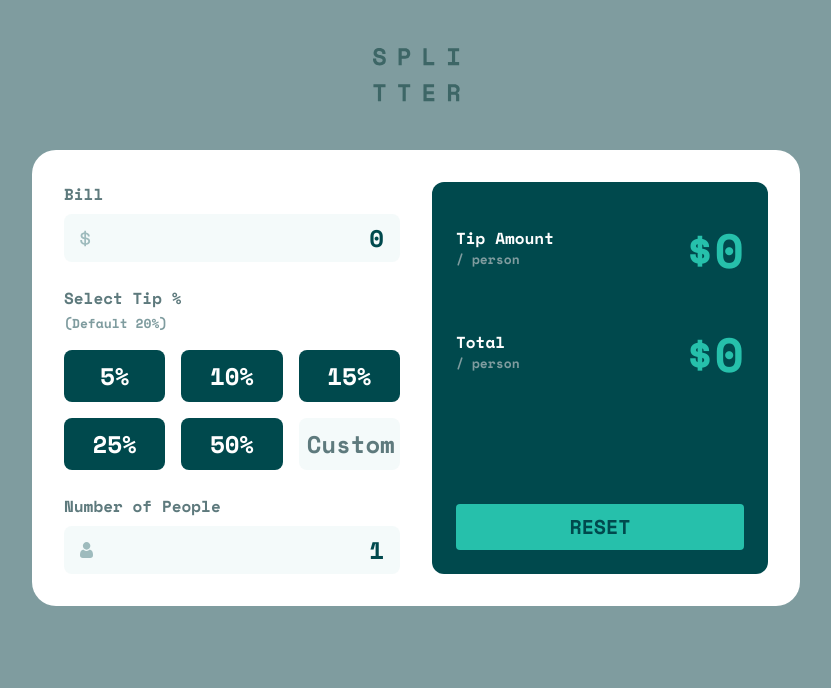
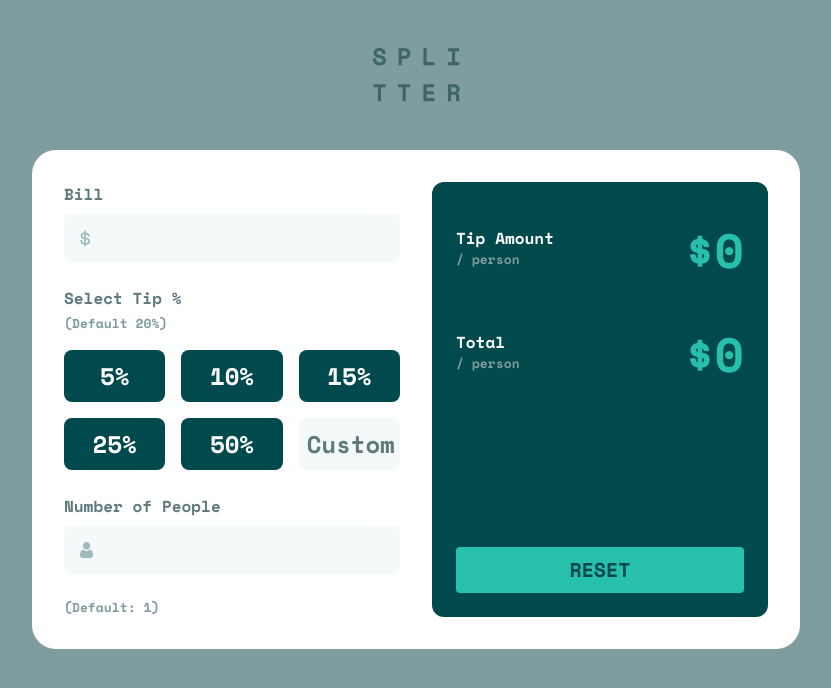
Before and after one commit to SuhasPatnaik/tip-calculator-app, a React (Vite) app: page / in a window 1280 px wide. Shown: the top 688 px of the page, without its empty margins (224-1055 px from the left). Built offline with nearby package versions, Linux system fonts and the light colour scheme.

Commit message:
Added intermediate state for input fields to have valid Erroneous labels

```diff
--- a/src/App.tsx
+++ b/src/App.tsx
@@ -28,24 +28,23 @@ export default function App() {
 
   return (
     <>
-      <div className="mt-12 flex justify-center 2xl:mt-24">
+      <div className="mt-12 flex justify-center">
         <Logo />
       </div>
-      <div className="bg-neutral-100 mt-12 p-8 rounded-t-[1.5rem] flex flex-col gap-8 lg:max-w-[60vw] lg:mx-auto lg:grid lg:grid-cols-2 lg:rounded-[1.5rem] 2xl:mt-24">
+      <div className="bg-neutral-100 mt-12 p-8 rounded-t-[1.5rem] flex flex-col gap-8 lg:max-w-[60vw] lg:mx-auto lg:grid lg:grid-cols-2 lg:rounded-[1.5rem]">
         <div className="grid gap-y-6">
           <MiniForm
             inputLabel="Bill"
             inputIcon={dollarIcon}
-            inputValue={billAmount}
             handleChange={(value: number) => setBillAmount(value)}
           />
           <SelectTipPercentage onTipPercentage={setTipPercentage} />
           <MiniForm
             inputLabel="Number of People"
             inputIcon={personIcon}
-            inputValue={numberOfPeople}
             handleChange={(value: number) => setNumberOfPeople(value)}
           />
+          <p className="text-xsm text-neutral-400">(Default: 1)</p>
         </div>
         <div>
           <TipResults
--- a/src/components/ErroneousInputLabel.tsx
+++ b/src/components/ErroneousInputLabel.tsx
@@ -1,15 +1,15 @@
 type ErroneousInputLabelProps = {
-  inputValue: number;
+  rawInputValue: string;
 };
 
 export default function ErroneousInputLabel({
-  inputValue,
+  rawInputValue,
 }: ErroneousInputLabelProps) {
   return (
     <>
-      {inputValue == 0 ? (
+      {Number(rawInputValue) == 0 ? (
         <p className="text-xsm text-red-500 lg:self-end">Can't be zero</p>
-      ) : inputValue < 0 ? (
+      ) : Number(rawInputValue) < 0 ? (
         <p className="text-xsm text-red-500 lg:self-end">Can't be negative</p>
       ) : (
         <p className="text-xsm text-red-500 lg:self-end">
--- a/src/components/MiniForm.tsx
+++ b/src/components/MiniForm.tsx
@@ -1,31 +1,46 @@
+import { useState } from "react";
 import ErroneousInputLabel from "./ErroneousInputLabel";
 
 type MiniFormProps = {
   inputLabel: string;
   inputIcon: string;
-  inputValue: number;
   handleChange: (inputValue: number) => void;
 };
 
 export default function MiniForm({
   inputLabel,
   inputIcon,
-  inputValue,
   handleChange,
 }: MiniFormProps) {
-  const acceptableInput = inputValue > 0 || !inputValue;
+  const [rawInputValue, setRawInputValue] = useState<string>("");
+
+  const handleInputChange = (e: React.ChangeEvent<HTMLInputElement>) => {
+    const value = e.target.value;
+    setRawInputValue(value);
+
+    // Allow only valid numeric input
+    if (!isNaN(Number(value)) && value.trim() !== "") {
+      handleChange(Number(value)); // Update numeric state
+    } else if (value === "") {
+      handleChange(0); // Reset to 0 for empty input
+    }
+  };
+
+  const acceptableInput = Number(rawInputValue) > 0 || !rawInputValue;
 
   return (
     <>
       <div className="flex flex-col gap-2">
         <div className="flex flex-col lg:flex-row lg:justify-between">
           <label className="text-sm">{inputLabel}</label>
-          {!acceptableInput && <ErroneousInputLabel inputValue={inputValue} />}
+          {!acceptableInput && (
+            <ErroneousInputLabel rawInputValue={rawInputValue} />
+          )}
         </div>
         <input
           type="text"
-          value={inputValue}
-          onChange={(e) => handleChange(Number(e.target.value))}
+          value={rawInputValue}
+          onChange={(e) => handleInputChange(e)}
           style={{
             backgroundImage: `url(${inputIcon})`,
             backgroundPosition: "1rem",
```
